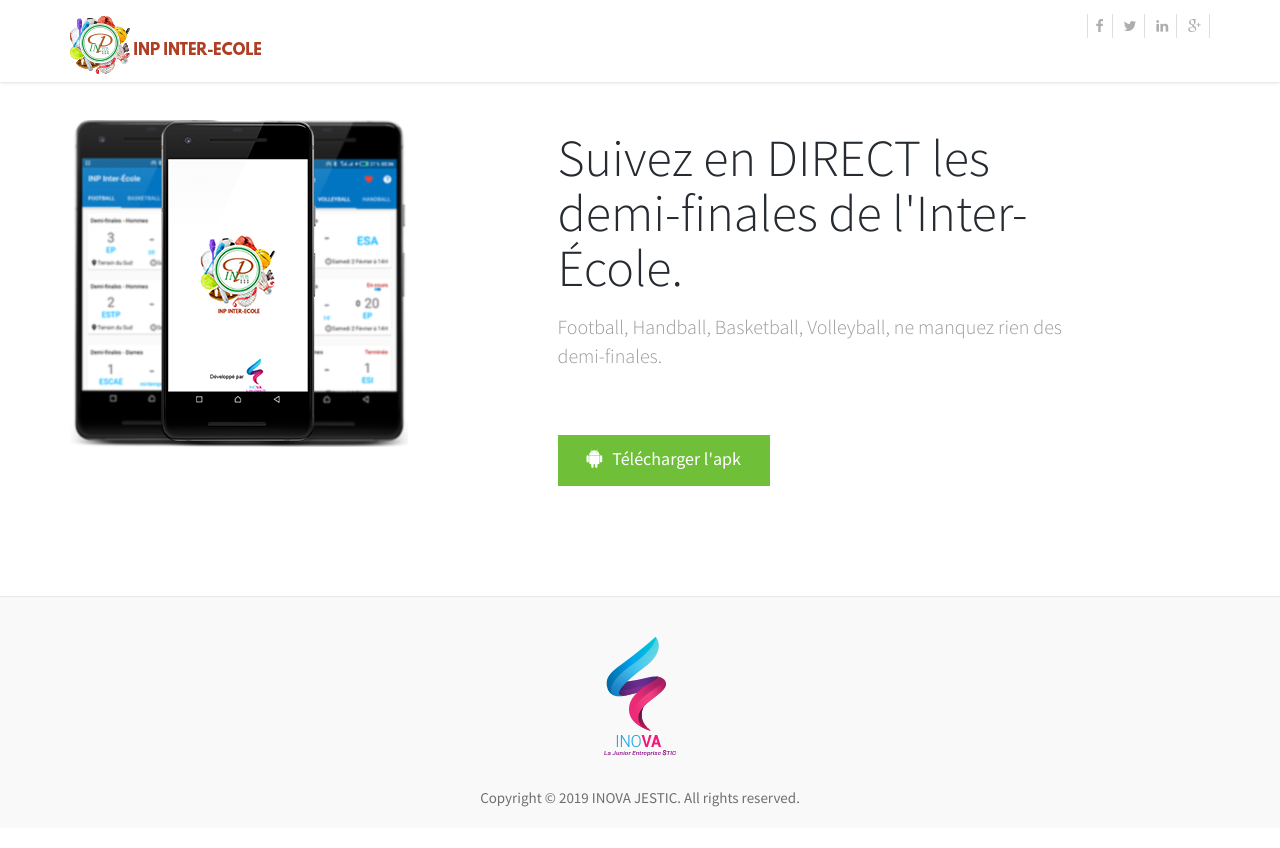
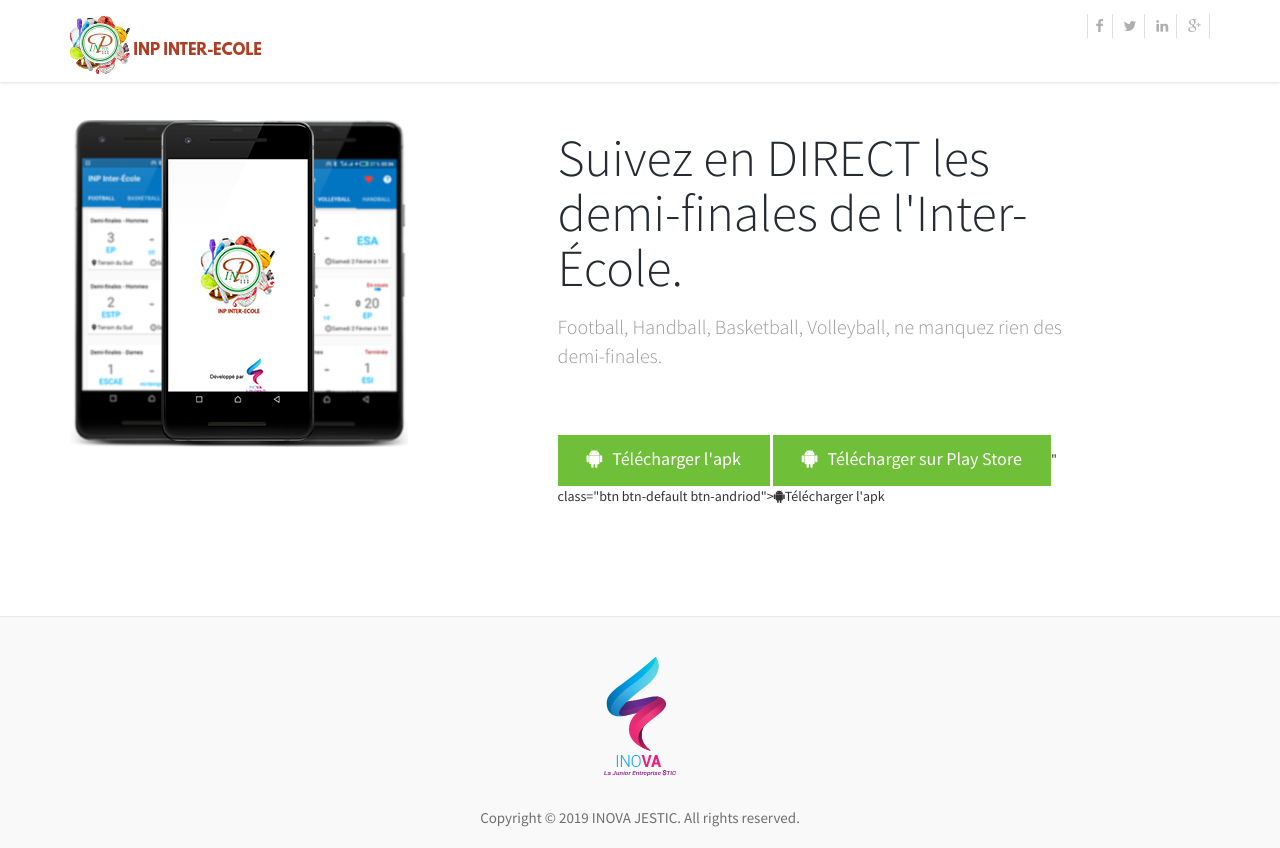
Before and after one commit to inovajestic/inp-intercole, a plain HTML site: page index.html in a window 1280 px wide. Drawn offline with nearby package versions, Linux system fonts and the light colour scheme.

Commit message:
update link

```diff
--- a/index.html
+++ b/index.html
@@ -125,6 +125,7 @@
                             </li> -->
                             <li>
                                 <a href="assets/inp-interecole.apk" class="btn btn-default btn-andriod"><i class="fa fa-android"></i>Télécharger l'apk</a>
+                                <a href="https://play.google.com/store/apps/details?id=ci.inovajestic.inpinterecole" class="btn btn-default btn-andriod"><i class="fa fa-android"></i>Télécharger sur Play Store</a>" class="btn btn-default btn-andriod"><i class="fa fa-android"></i>Télécharger l'apk</a>
                             </li>
                             <!--
                             <li>
```
